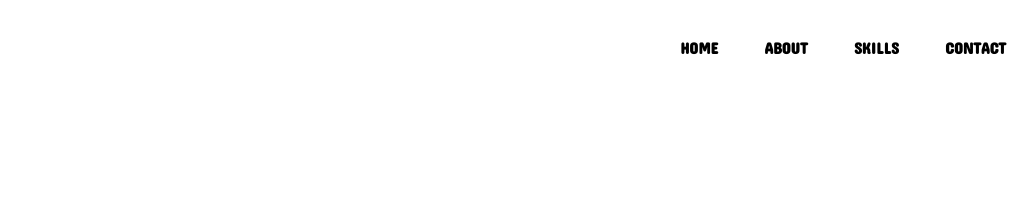
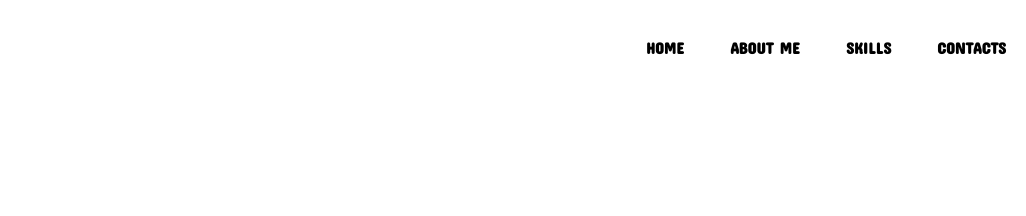
Before and after one commit to jelumaria/portfolio, a plain HTML site: page index.html in a window 1280 px wide. Shown: the top 216 px of the page, 254-1280 px from the left. Drawn offline with nearby package versions, Linux system fonts and the light colour scheme; a web font is replaced by a local one.

Commit message:
edit nav

```diff
--- a/index.html
+++ b/index.html
@@ -31,11 +31,11 @@
             <!-- list -->
             <ul>
                 <li class="listitems"> <a class="links" href="#">HOME</a></li>
-                <li class="listitems"> <a class="links" href="#about">ABOUT</a></li>
+                <li class="listitems"> <a class="links" href="#about">ABOUT ME</a></li>
 
                 <li class="listitems"> <a class="links" href="#skills">SKILLS</a></li>
 
-                <li class="listitems"> <a class="links" href="#contact">CONTACT</a></li>
+                <li class="listitems"> <a class="links" href="#contact">CONTACTS</a></li>
 
             </ul>
         </nav>
```
